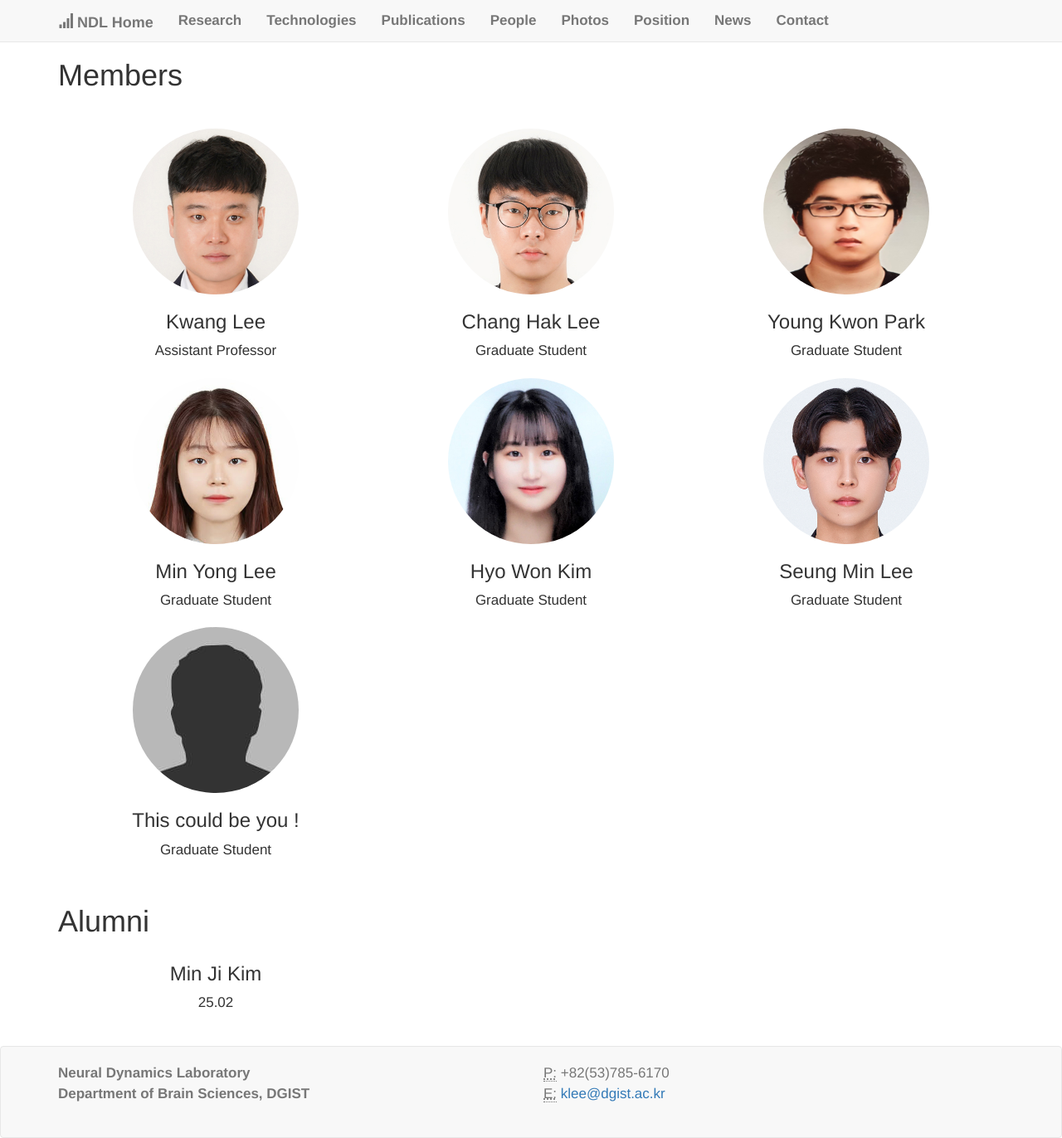
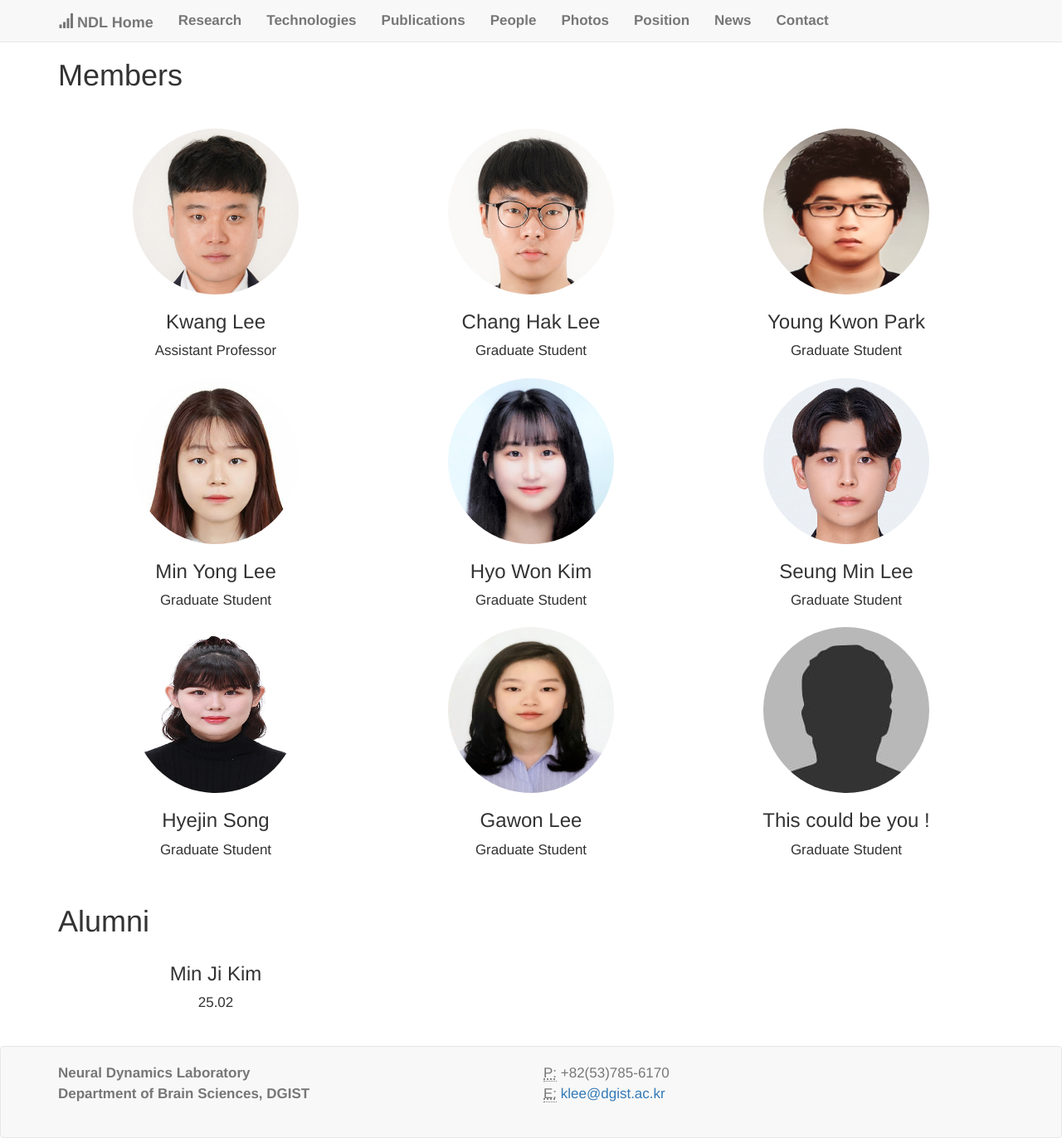
Before and after one commit to kleelab/kleelab.github.io, a Jekyll site: the page built from people.html, in a window 1280 px wide. Shown: the whole page at 83% size. Built offline with Jekyll 4.4.1, drawn with Linux system fonts in a browser that asks for light colours; nearby versions of some CDN libraries; a style sheet for code colours, icons or effects is not loaded.

Commit message:
Update people.yml

```diff
--- a/_data/people.yml
+++ b/_data/people.yml
@@ -24,6 +24,14 @@
   role: Graduate Student
   photo: "/images/Seung Min Lee.jpg"
 
+- name: Hyejin Song
+  role: Graduate Student
+  photo: "/images/Hyejin Song.jpg"
+
+- name: Gawon Lee
+  role: Graduate Student
+  photo: "/images/Gawon Lee.png"
+
 - name: "This could be you !"
   role: Graduate Student
   photo: "/images/Rock.jpg"
```
